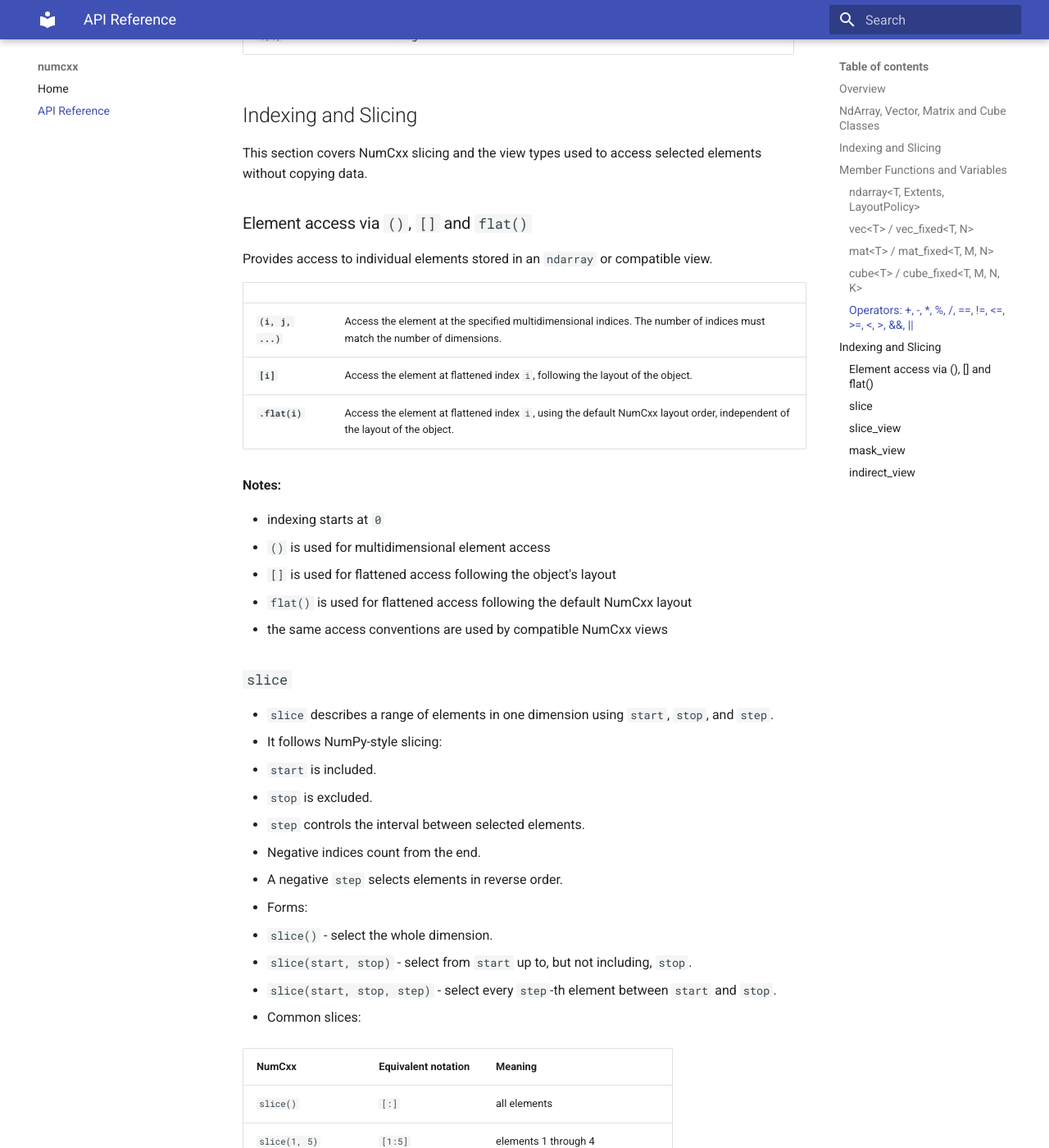
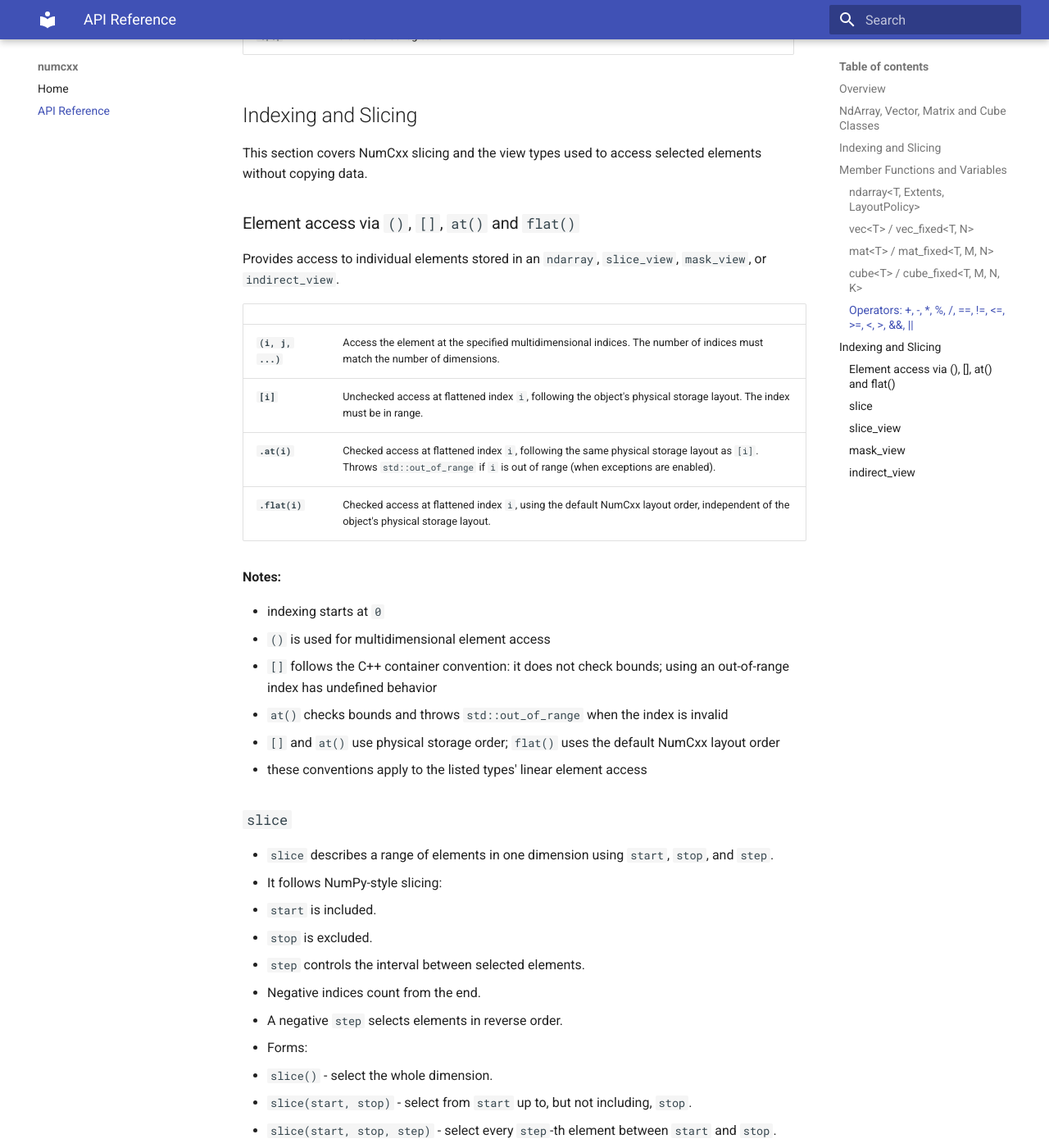
Before and after one commit to ypan1988/numcxx, an MkDocs documentation site: the page built from docs/API.md, in a window 1280 px wide and 1400 px high, scrolled down 4266 px. Shown: the whole window at 82% size. Built offline with MkDocs 1.6.1 and Material for MkDocs 9.7.7, drawn with Linux system fonts in a browser that asks for light colours.

Commit message:
add at(i)

```diff
--- a/docs/API.md
+++ b/docs/API.md
@@ -149,23 +149,26 @@ ucube222 / ucube333 / ucube444 = cube_fixed<unsigned, N, N, N>
 This section covers NumCxx slicing and the view types used to access selected elements without copying data.
 
 <a id="element-access"></a>
-### Element access via `()`, `[]` and `flat()`
+### Element access via `()`, `[]`, `at()` and `flat()`
 
-Provides access to individual elements stored in an `ndarray` or compatible view.
+Provides access to individual elements stored in an `ndarray`, `slice_view`,
+`mask_view`, or `indirect_view`.
 
 | | |
 |---|---|
 | **`(i, j, ...)`** | Access the element at the specified multidimensional indices. The number of indices must match the number of dimensions. |
-| **`[i]`** | Access the element at flattened index `i`, following the layout of the object. |
-| **`.flat(i)`** | Access the element at flattened index `i`, using the default NumCxx layout order, independent of the layout of the object. |
+| **`[i]`** | Unchecked access at flattened index `i`, following the object's physical storage layout. The index must be in range. |
+| **`.at(i)`** | Checked access at flattened index `i`, following the same physical storage layout as `[i]`. Throws `std::out_of_range` if `i` is out of range (when exceptions are enabled). |
+| **`.flat(i)`** | Checked access at flattened index `i`, using the default NumCxx layout order, independent of the object's physical storage layout. |
 
 **Notes:**
 
 - indexing starts at `0`
 - `()` is used for multidimensional element access
-- `[]` is used for flattened access following the object's layout
-- `flat()` is used for flattened access following the default NumCxx layout
-- the same access conventions are used by compatible NumCxx views
+- `[]` follows the C++ container convention: it does not check bounds; using an out-of-range index has undefined behavior
+- `at()` checks bounds and throws `std::out_of_range` when the index is invalid
+- `[]` and `at()` use physical storage order; `flat()` uses the default NumCxx layout order
+- these conventions apply to the listed types' linear element access
 
 <a id="slice-def"></a>
 ### `slice`
```
Also changed, not shown: 3 other files.
